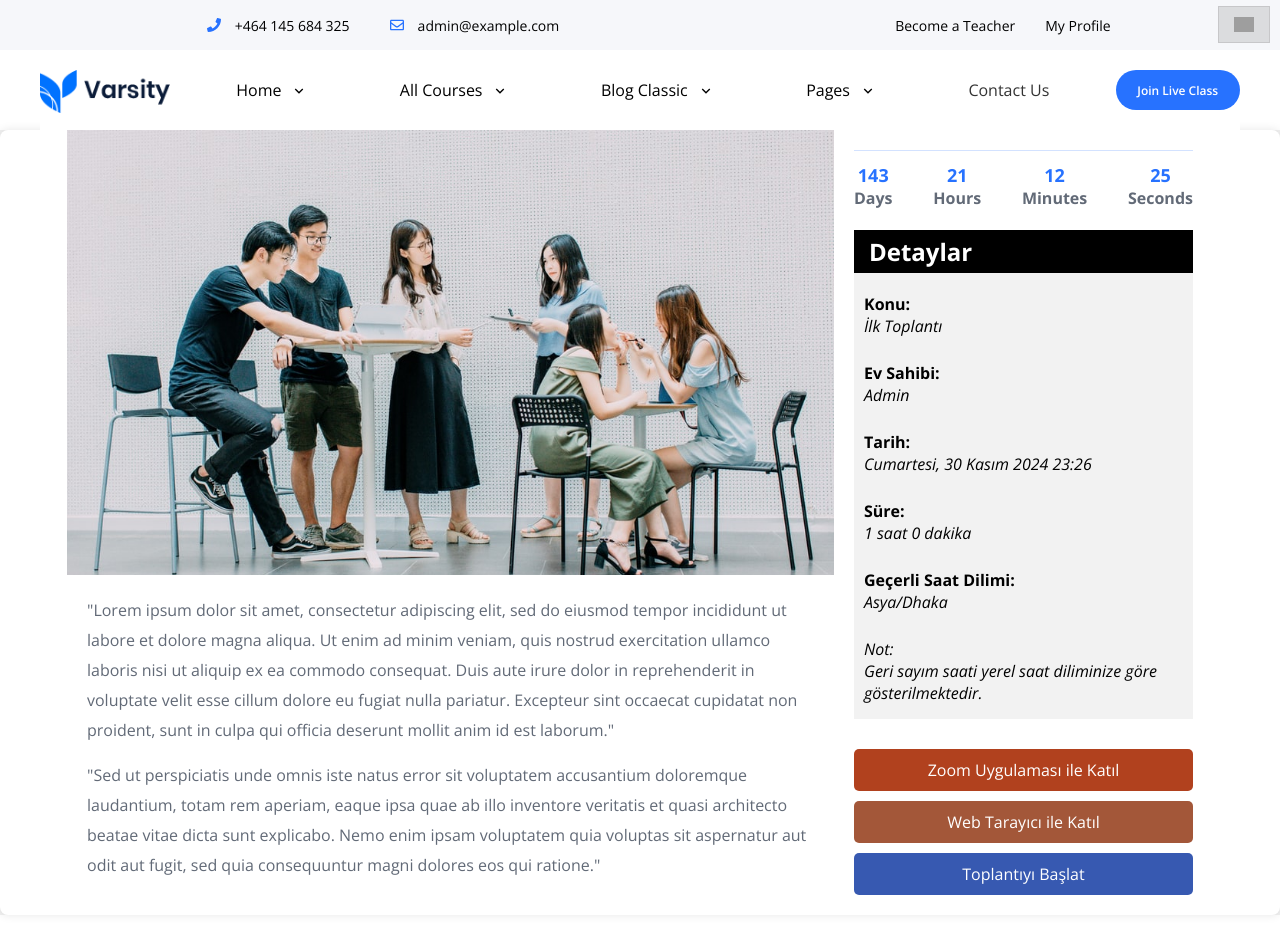
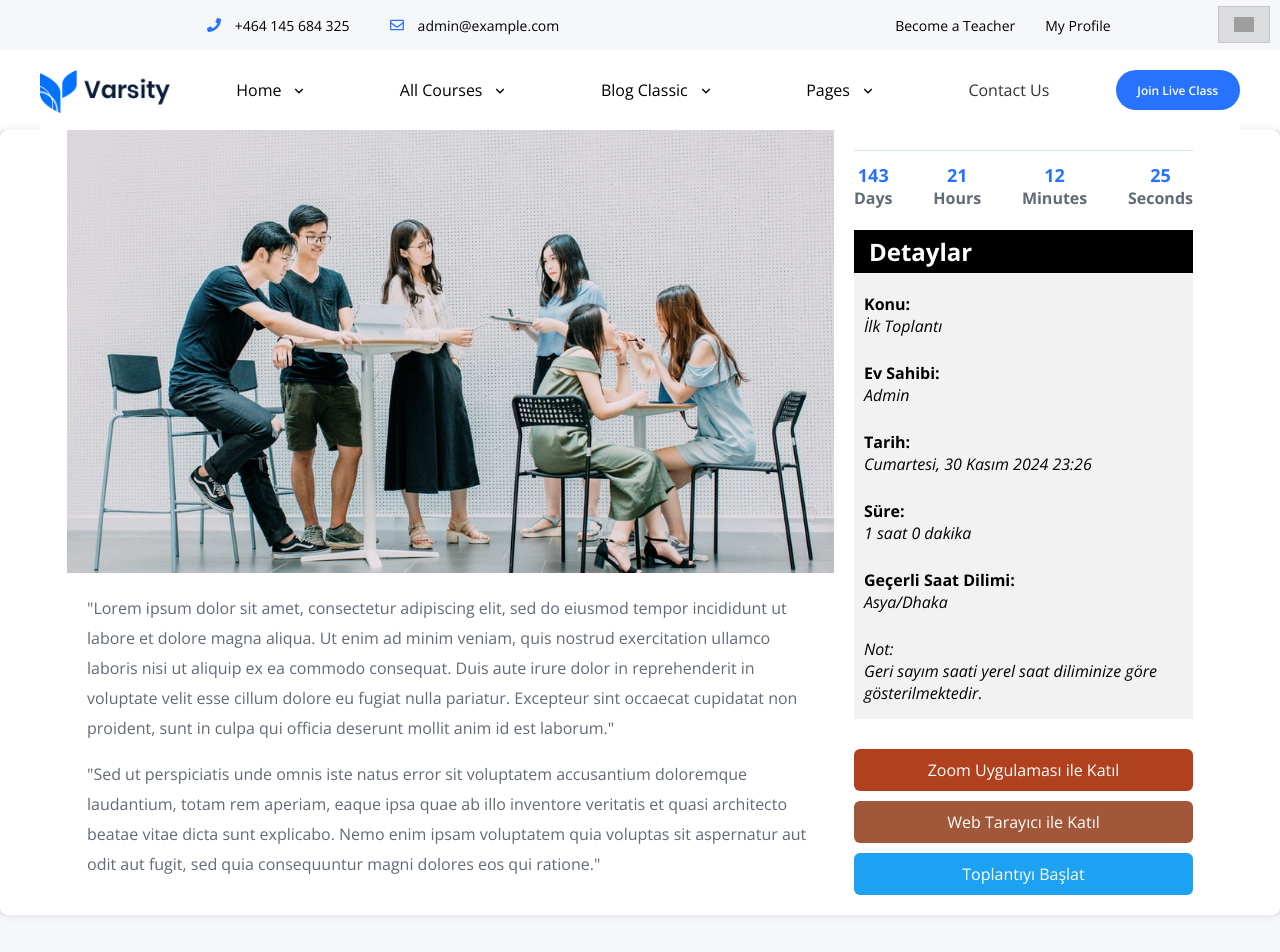
Before and after one commit to mlalayev/FinalProjectEVOCoding, a React (Vite) app: page /liveclass in a window 1280 px wide. Shown: the top 952 px of the page. Built offline with nearby package versions, Linux system fonts and the light colour scheme; grey boxes are pictures that could not be loaded.

Commit message:
my commit

```diff
--- a/src/Components/ImageSlider/ImageSlider.css
+++ b/src/Components/ImageSlider/ImageSlider.css
@@ -74,14 +74,14 @@
 }
 
 .skip-link:focus-visible {
-  top: 0;
-  left: 0;
-  margin: 0;
+  padding: 0.5rem;
   z-index: 100;
-  padding: 0.5rem;
   clip: var(--unset);
   width: var(--auto);
   height: var(--auto);
+  top: var(--percent-0);
+  left: var(--percent-0);
+  margin: var(--percent-0);
   color: var(--black-color);
   text-decoration: var(--display-none);
   border: 1px solid var(--black-color);
@@ -89,12 +89,12 @@
 }
 
 .img-slider-img {
-  width: 100%;
+  width: var(--percent-100);
   transition: transform var(--transition-medium) ease-in-out;
 }
 
 .slide {
-  min-width: 100%;
+  min-width: var(--percent-100);
   box-sizing: var(--border-sizing);
   position: var(--position-relative);
   transition: transform var(--transition-medium) ease-in-out;
@@ -113,7 +113,7 @@
   cursor: var(--cursor-default);
   text-align: var(--text-center);
   position: var(--position-absolute);
-  font-family: "Open Sans", sans-serif;
+  font-family: var(--Open-font-family);
 }
 
 .ptag {
@@ -122,7 +122,6 @@
 }
 
 .hone {
-  /* bottom: 28%; */
   font-size: var(--28-px);
   font-weight: var(--600-font-weight);
 }
@@ -173,9 +172,9 @@
 .slider-button {
   width: 160px;
   height: 50px;
-  margin-top: 30px;
   border-radius: 25px;
   font-size: var(--16-px);
+  margin-top: var(--30-px);
   color: var(--white-color);
   border: 2px solid var(--white-color);
   transition: var(--transition-medium);
@@ -238,16 +237,15 @@
   }
 
   .img-slider-btn {
-    /* top: 0; */
-    bottom: 0px;
-    margin: 0 20px;
     width: 50px;
     height: 50px;
-    display: flex;
-    position: absolute;
-    align-items: center;
-    border-radius: 30px;
-    justify-content: center;
+    margin: 0 var(--20-px);
+    bottom: var(--percent-0);
+    border-radius: var(--30-px);
+    display: var(--display-flex);
+    position: var(--position-absolute);
+    align-items: var(--display-center);
+    justify-content: var(--display-center);
   }
 }
 
--- a/src/Components/LiveClass/LiveClass.css
+++ b/src/Components/LiveClass/LiveClass.css
@@ -1,143 +1,140 @@
-* {
-    margin: 0;
-    padding: 0;
-    box-sizing: border-box;
-}
-
 .ThreeSectionContainerBodys {
-    font-family: Arial, sans-serif;
-    display: flex;
-    justify-content: center;
-    align-items: center;
-    width: 100%;
-    margin: 0 auto;
-    /* margin-top: 30px; */
-    height: 100%;
-    margin-bottom: 5vh;
+    width: var(--percent-100);
+    height: var(--percent-100);
+    margin-bottom: var(--vh-5);
+    display: var(--display-flex);
+    align-items: var(--display-center);
+    font-family: var(--Open-font-family);
+    margin: var(--percent-0) var(--auto);
+    justify-content: var(--display-center);
 }
 
 .ThreeSectionContainer {
-    display: grid;
-    /* width: 100%; */
-    /* min-width: 1350px; */
-    justify-content: center;
-    min-width: 100%;
-    margin: 0 auto;
+    overflow: var(--hidden);
+    grid-template-rows: 785px;
+    border-radius: var(--8-px);
+    display: var(--display-grid);
+    min-width: var(--percent-100);
     grid-template-columns: 767px 379px;
-    grid-template-rows: 785px;
-    background-color: white;
-    border-radius: 8px;
+    margin: var(--percent-0) var(--auto);
+    background-color: var(--white-color);
+    justify-content: var(--display-center);
     box-shadow: 0 0 10px rgba(0, 0, 0, 0.1);
-    overflow: hidden;
 }
 
 .ThreeSectionContainer .left-section {
     flex: 1;
-    display: flex;
-    flex-direction: column;
+    display: var(--display-flex);
+    flex-direction: var(--flex-direction-column);
 }
 
 .ThreeSectionContainer .image-section {
     flex: 1;
-    overflow: hidden;
+    overflow: var(--hidden);
 }
 
 .ThreeSectionContainer .image-section img {
-    width: 100%;
-    height: auto;
+    height: var(--auto);
+    width: var(--percent-100);
 }
 
 .ThreeSectionContainer .text-section {
-    padding: 20px;
+    color: #555;
     font-size: 0.9em;
-    color: #555;
+    padding: var(--20-px);
 }
-.ThreeSectionContainer .text-section p{
-    line-height: 30px;
-  font-size: 16px;
-  margin-bottom: 15px;
-  color: #626a77;
+
+.ThreeSectionContainer .text-section p {
+    font-size: var(--16-px);
+    line-height: var(--30-px);
+    margin-bottom: var(--16-px);
+    color: var(--text-gray-color);
 }
+
 .ThreeSectionContainer .details-section {
     flex: 1;
-    padding: 20px;
-    display: flex;
-    flex-direction: column;
-    justify-content: space-between;
+    padding: var(--20-px);
+    display: var(--display-flex);
+    flex-direction: var(--flex-direction-column);
+    justify-content: var(--display-space-between);
 }
+
 .ThreeSectionContainer .countdown {
-    display: flex;
-    justify-content: space-between;
-    margin-bottom: 20px;
+    margin-bottom: var(--20-px);
+    display: var(--display-flex);
+    justify-content: var(--display-space-between);
 }
 
 .ThreeSectionContainer .time {
-    text-align: center;
+    text-align: var(--text-center);
 }
 
 .ThreeSectionContainer .time .number {
     font-size: 2em;
-    font-weight: bold;
+    font-weight: var(--800-font-weight);
 }
 
 .ThreeSectionContainer .time .label {
+    color: #666;
     font-size: 0.8em;
-    color: #666;
 }
 
 .ThreeSectionContainer .details {
-    margin-bottom: 20px;
+    margin-bottom: var(--20-px);
     background-color: #f2f2f2;
 }
 
 .ThreeSectionContainer .details h2 {
     padding: 5px 15px;
-    box-sizing: border-box;
-    background-color: black;
-    color: white;
+    color: var(--white-color);
+    box-sizing: var(--border-sizing);
+    background-color: var(--black-color);
 }
 
 .ThreeSectionContainer .details p {
-    padding: 10px;
-    display: flex;
-    flex-direction: column;
+    padding: var(--10-px);
+    display: var(--display-flex);
+    flex-direction: var(--flex-direction-column);
 }
 
 .ThreeSectionContainer .buttons {
-    display: flex;
-    flex-direction: column;
-    gap: 10px;
+    gap: var(--10-px);
+    display: var(--display-flex);
+    flex-direction: var(--flex-direction-column);
 }
 
 .ThreeSectionContainer button {
-    padding: 10px;
-    border: none;
-    border-radius: 5px;
     font-size: 1em;
-    cursor: pointer;
+    padding: var(--10-px);
+    border-radius: var(--6-px);
+    border: var(--display-none);
+    cursor: var(--cursor-pointer);
 }
 
 .ThreeSectionContainer .zoom {
+    color: var(--white-color);
     background-color: #b1411e;
-    color: white;
 }
 
 .ThreeSectionContainer .web {
+    color: var(--white-color);
     background-color: #a35739;
-    color: white;
 }
 
 .ThreeSectionContainer .start {
-    background-color: #3759b1;
-    color: white;
+    color: var(--white-color);
+    background-color: var(--twitter-blue);
 }
+
 @media (max-width: 767px) {
     .ThreeSectionContainer {
-        grid-template-columns: 1fr; /* Single column layout */
+        grid-template-columns: 1fr;
     }
+
     .ThreeSectionContainer .left-section {
-        order: 1; /* Swap order with details section */
+        order: 1;
     }
+
     .ThreeSectionContainer .details-section {
         order: 2;
     }
```
Also changed, not shown: src/Components/LiveClass/LiveClass.jsx (+5 -4 lines).
